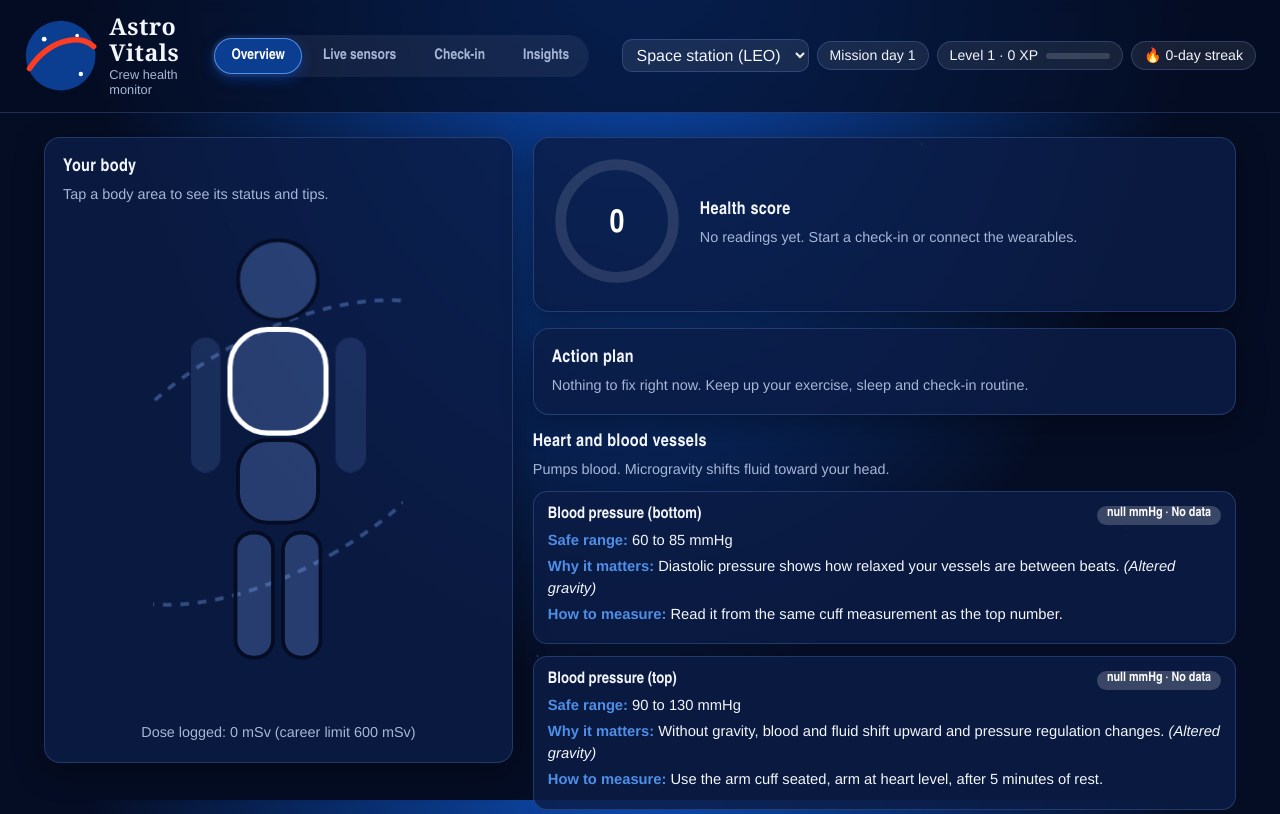
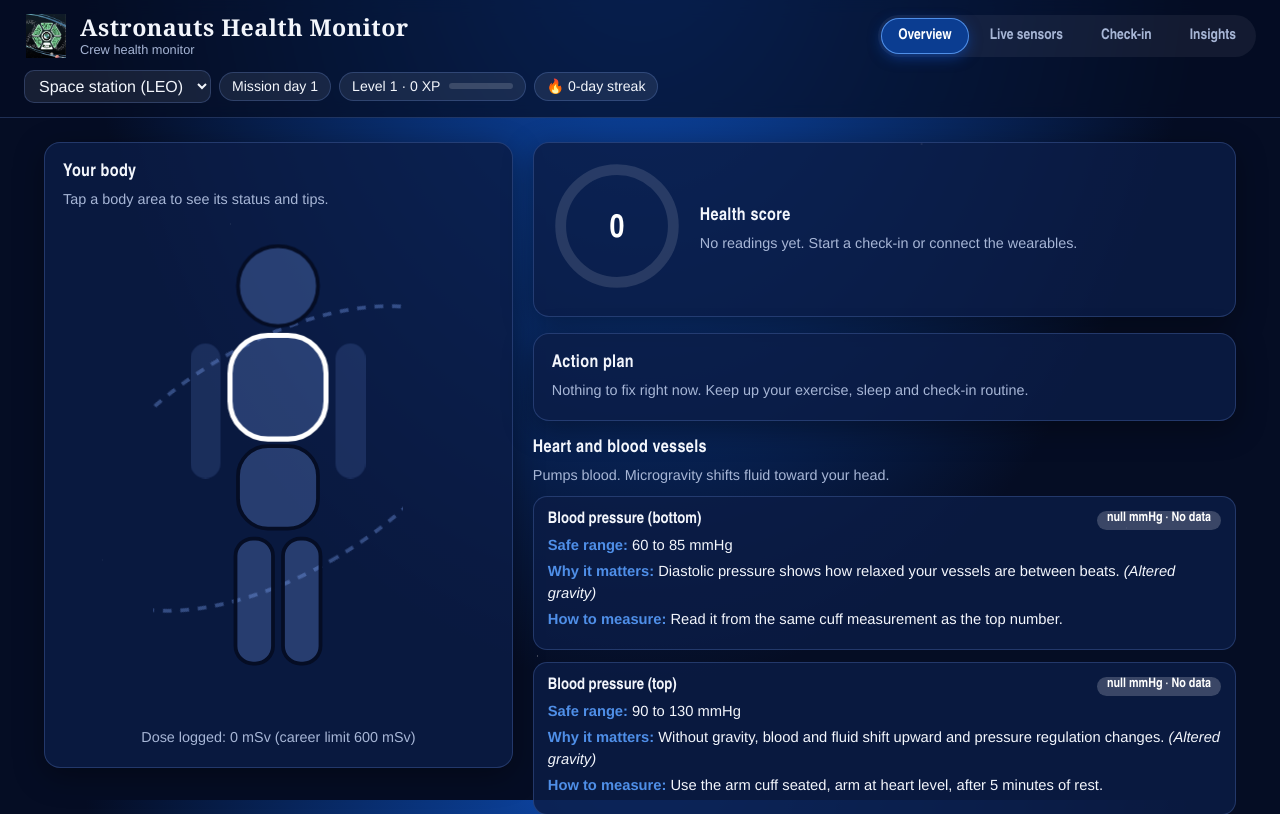
Before and after one commit to FRSLaser/NasaSpaceApps, a Flask app: page / in a window 1280 px wide. Shown: the top 814 px of the page. Run offline with Flask 3, Linux system fonts and the light colour scheme.

Commit message:
index.html

```diff
--- a/astro-vitals/templates/index.html
+++ b/astro-vitals/templates/index.html
@@ -3,14 +3,14 @@
 <head>
 <meta charset="utf-8">
 <meta name="viewport" content="width=device-width, initial-scale=1">
-<title>Astro Vitals</title>
+<title>Astronauts Health Monitor</title>
 <link rel="stylesheet" href="{{ url_for('static', filename='style.css') }}">
 </head>
 <body>
 <header>
   <div class="brand">
-    <svg viewBox="0 0 40 40" aria-hidden="true"><circle cx="20" cy="20" r="19" fill="#0b3d91"/><circle cx="11" cy="11" r="1.3" fill="#fff"/><circle cx="29" cy="9" r="1" fill="#fff"/><circle cx="31" cy="30" r="1.2" fill="#fff"/><path d="M3 27C14 11 30 8 38 15" stroke="#fc3d21" stroke-width="3" fill="none" stroke-linecap="round"/></svg>
-    <div><h1>Astro Vitals</h1><p>Crew health monitor</p></div>
+    <img src="/static/logo.jpg" alt="health monitor software logo">
+    <div><h1>Astronauts Health Monitor</h1><p>Crew health monitor</p></div>
   </div>
   <nav id="nav" aria-label="Sections">
     <button data-v="overview" class="on">Overview</button><button data-v="live">Live sensors</button>
```
